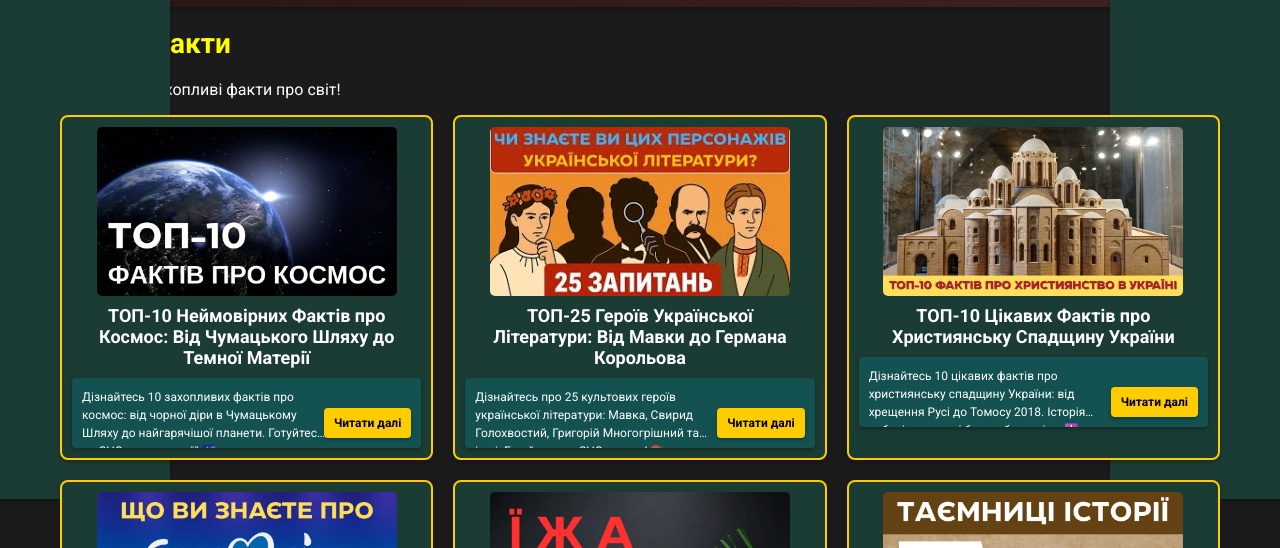
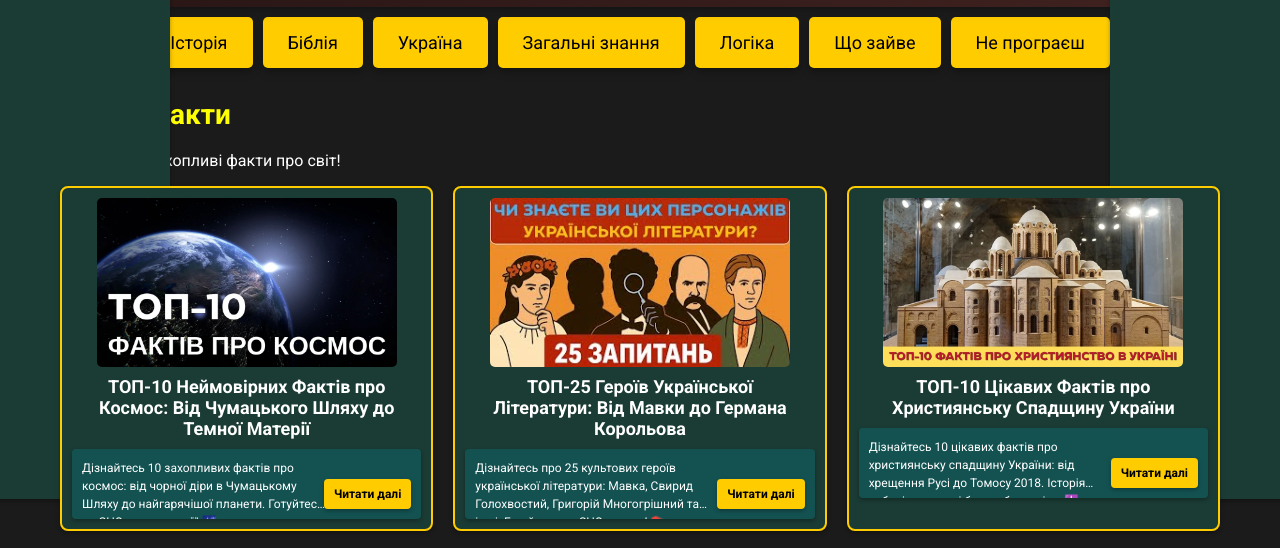
Before and after one commit to Znannia/Znannia-dlia-vsikh, a plain HTML site: page facts.html in a window 1280 px wide. Shown: the part 201-749 px from the top of the page. Drawn offline with Linux system fonts and the light colour scheme; files that its build step writes are made by us from their sources; no server answers.

Commit message:
Update facts.html

```diff
--- a/facts.html
+++ b/facts.html
@@ -83,6 +83,17 @@
       <a href="https://www.youtube.com/@ЗнанняДляВсіхТак?sub_confirmation=1" target="_blank" class="subscribe-btn">Підписатися</a>
     </div>
   </header>
+  <div class="category-buttons">
+    <a href="geography.html" class="category-btn">Географія</a>
+    <a href="history.html" class="category-btn">Історія</a>
+    <a href="bible.html" class="category-btn">Біблія</a>
+    <a href="ukraine.html" class="category-btn">Україна</a>
+    <a href="general-knowledge.html" class="category-btn">Загальні знання</a>
+    <a href="logic.html" class="category-btn">Логіка</a>
+    <a href="what-is-extra.html" class="category-btn">Що зайве</a>
+    <a href="never-lose.html" class="category-btn">Не програєш</a>
+    <a href="facts.html" class="category-btn active">Цікаві факти</a>
+  </div>
   <div class="content-wrapper">
     <div class="ad-banner-left">
       <ins class="adsbygoogle" style="display:block" data-ad-client="ca-pub-7670201293870640" data-ad-slot="YOUR_VERTICAL_AD_SLOT_LEFT" data-ad-format="auto" data-full-width-responsive="true"></ins>
```
